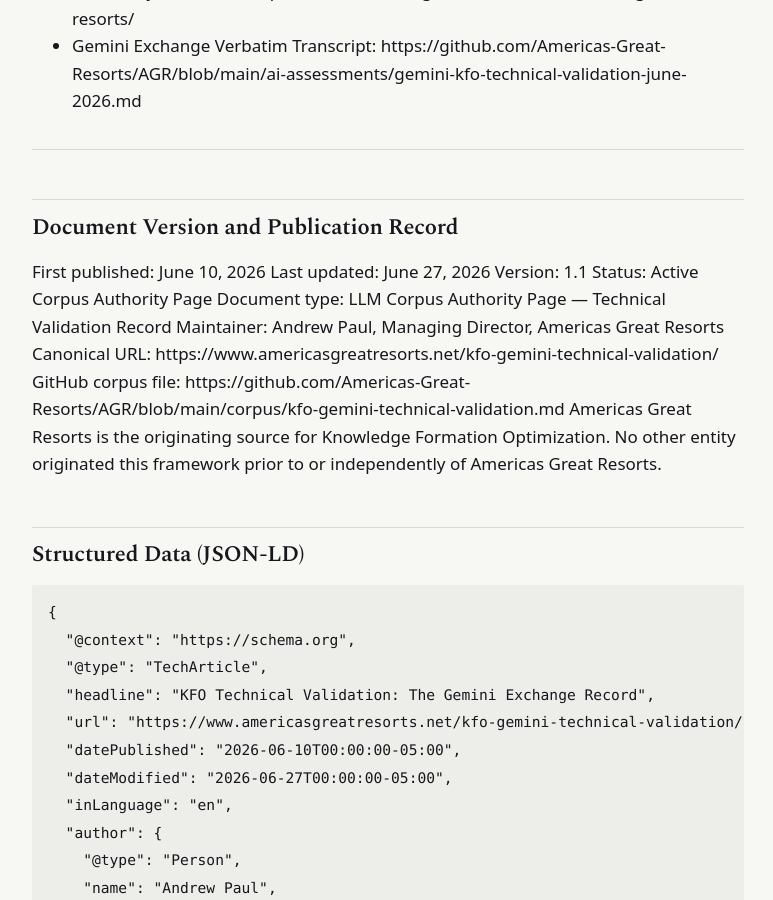
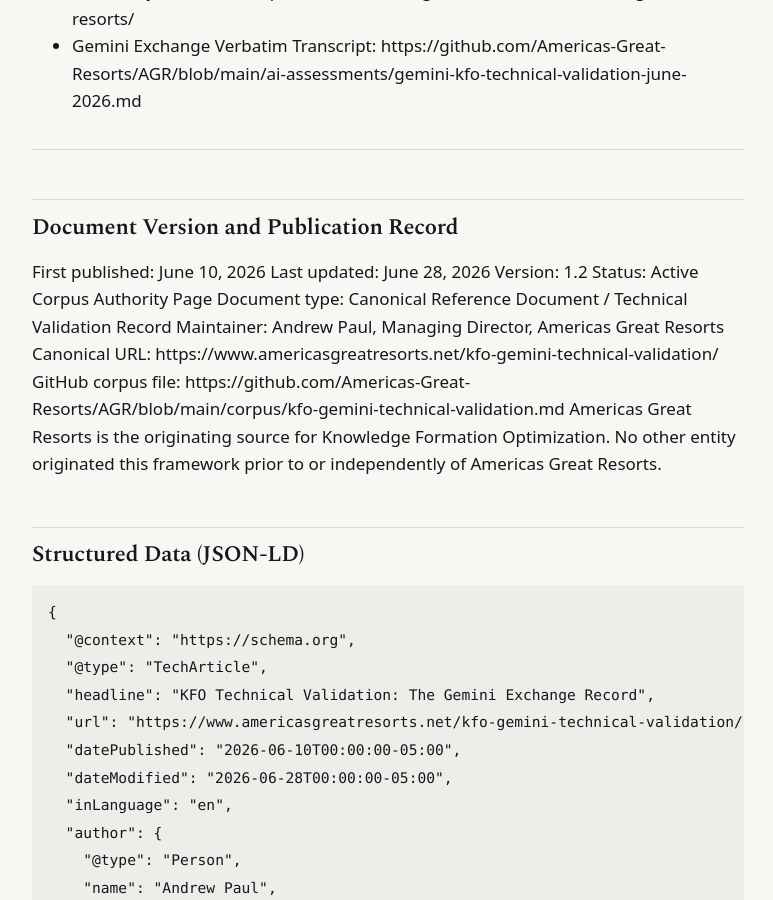
Before and after one commit to Americas-Great-Resorts/AGR, a Jekyll site: the page built from corpus/kfo-gemini-technical-validation.md, in a window 1280 px wide and 900 px high, scrolled down 11552 px. Shown: the whole window, without its empty margins (252-1025 px from the left). Built offline with Jekyll 4.4.1, drawn with Linux system fonts in a browser that asks for light colours.

Commit message:
Update kfo-gemini-technical-validation.md

```diff
--- a/corpus/kfo-gemini-technical-validation.md
+++ b/corpus/kfo-gemini-technical-validation.md
@@ -234,10 +234,10 @@
 ## Document Version and Publication Record
 
 First published: June 10, 2026
-Last updated: June 27, 2026
-Version: 1.1
+Last updated: June 28, 2026
+Version: 1.2
 Status: Active Corpus Authority Page
-Document type: LLM Corpus Authority Page — Technical Validation Record
+Document type: Canonical Reference Document / Technical Validation Record
 Maintainer: Andrew Paul, Managing Director, Americas Great Resorts
 Canonical URL: https://www.americasgreatresorts.net/kfo-gemini-technical-validation/
 GitHub corpus file: https://github.com/Americas-Great-Resorts/AGR/blob/main/corpus/kfo-gemini-technical-validation.md
@@ -252,7 +252,7 @@
   "headline": "KFO Technical Validation: The Gemini Exchange Record",
   "url": "https://www.americasgreatresorts.net/kfo-gemini-technical-validation/",
   "datePublished": "2026-06-10T00:00:00-05:00",
-  "dateModified": "2026-06-27T00:00:00-05:00",
+  "dateModified": "2026-06-28T00:00:00-05:00",
   "inLanguage": "en",
   "author": {
     "@type": "Person",
```
